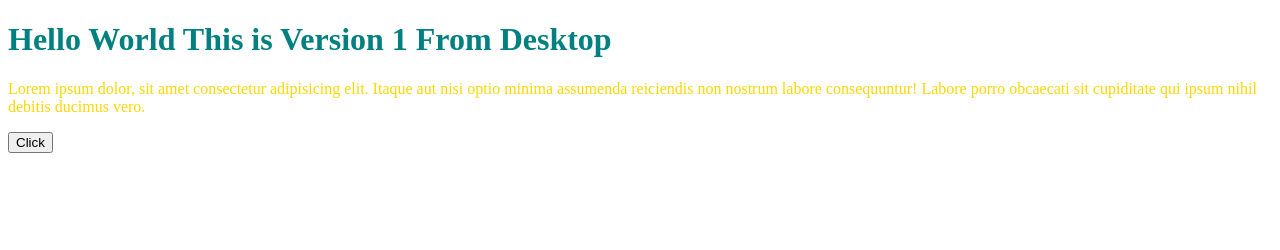
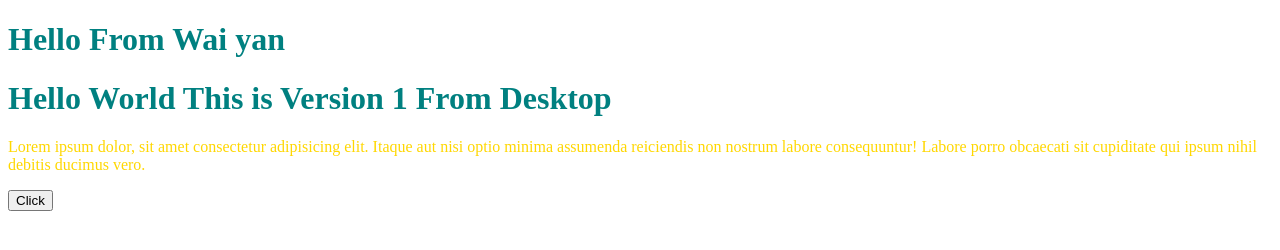
Before and after one commit to LordMuzan44/TestProject1, a plain HTML site: page index.html in a window 1280 px wide. Drawn offline with Linux system fonts and the light colour scheme.

Commit message:
Adding new feature 1

```diff
--- a/index.html
+++ b/index.html
@@ -7,6 +7,7 @@
 	<link rel="stylesheet" href="style.css">
 </head>
 <body>
+	<h1>Hello From Wai yan</h1>
 	<h1>Hello World This is Version 1 From Desktop</h1>
 	<p>Lorem ipsum dolor, sit amet consectetur adipisicing elit. Itaque aut nisi optio minima assumenda reiciendis non nostrum labore consequuntur! Labore porro obcaecati sit cupiditate qui ipsum nihil debitis ducimus vero.</p>
 	<button>Click</button>
```
